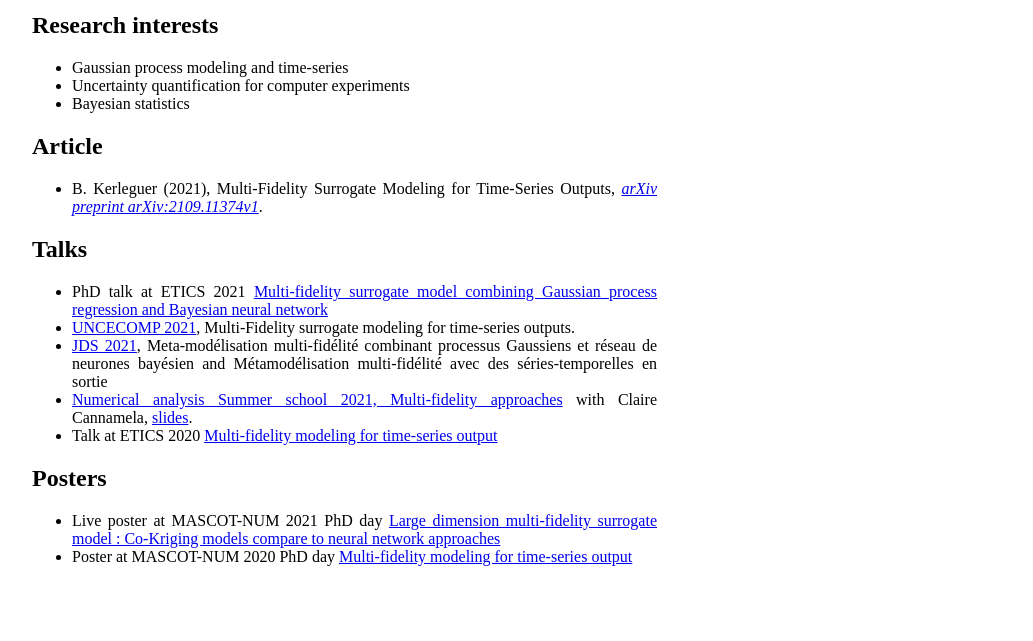
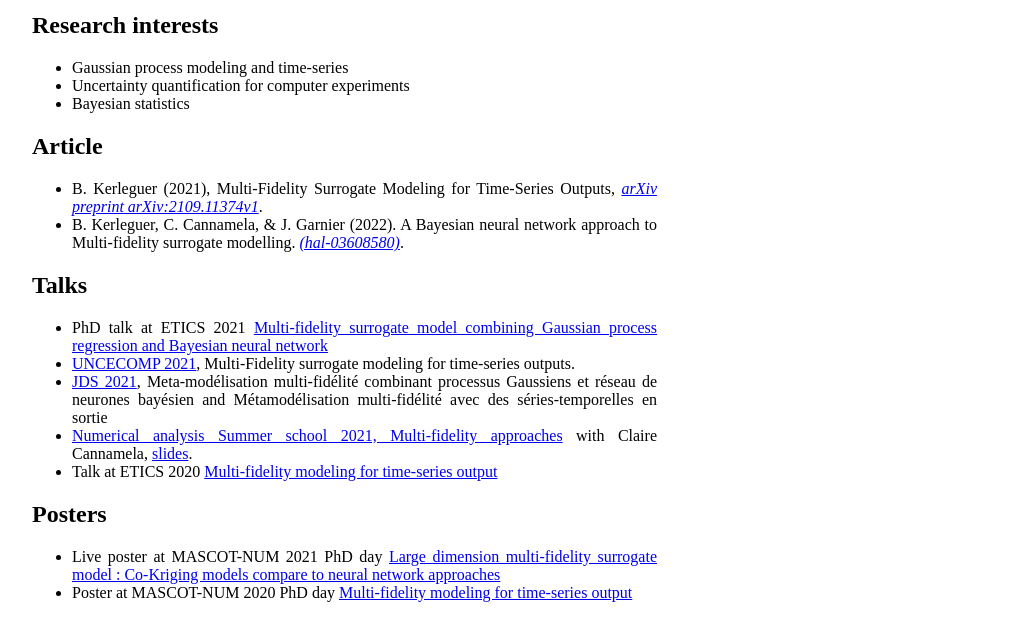
Before and after one commit to ehbihenscoding/kerleguer, a plain HTML site: page research.html in a window 1280 px wide. Shown: the part 87-728 px from the top of the page, without its empty margins (96-1129 px from the left). Drawn offline with Linux system fonts and the light colour scheme.

Commit message:
Adding 2nd article

```diff
--- a/research.html
+++ b/research.html
@@ -33,6 +33,7 @@
 			<h2> Article</h2>
 			<ul>
 				<li>B. Kerleguer (2021), Multi-Fidelity Surrogate Modeling for Time-Series Outputs, <A HREF="https://arxiv.org/abs/2109.11374"><i>arXiv preprint arXiv:2109.11374v1</i></A>.</li>
+				<li>B. Kerleguer, C. Cannamela, & J. Garnier (2022). A Bayesian neural network approach to Multi-fidelity surrogate modelling. <A HREF="https://hal.archives-ouvertes.fr/hal-03608580/"><i>(hal-03608580)</i></A>.</li>
 
 			</ul>
 			<h2> Talks</h2>
```
